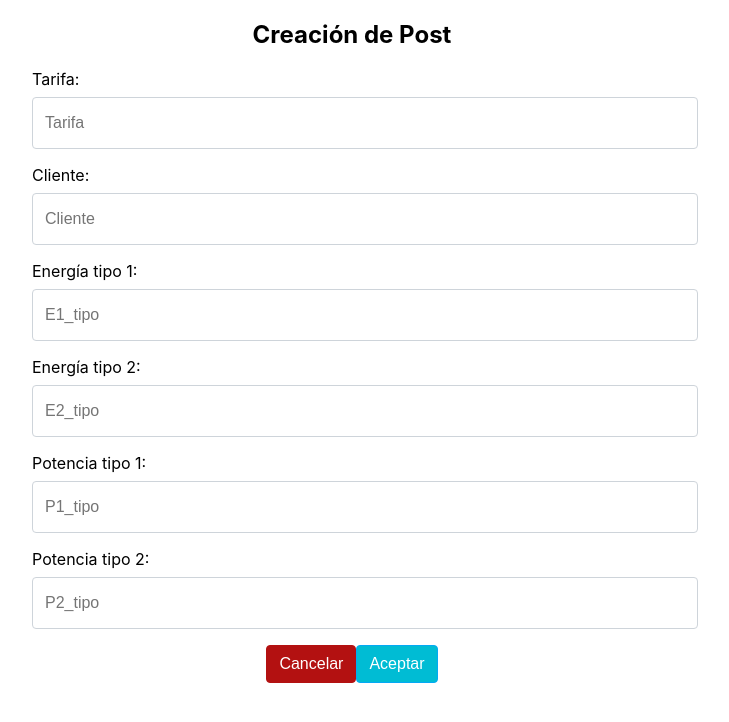
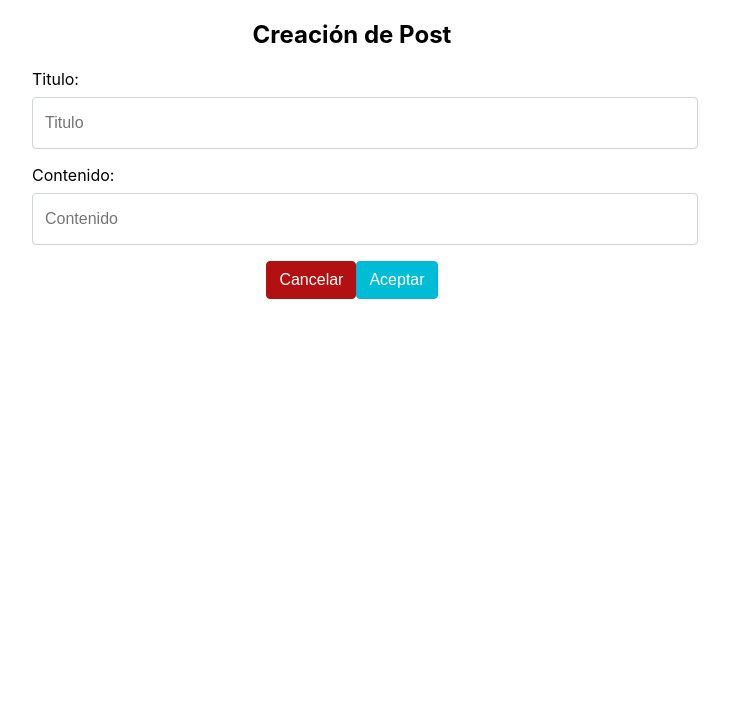
Before and after one commit to joseasanchezzz91/react-desafio-lab, a React (Create React App) app: page /post/new in a window 1280 px wide. Shown: the top 722 px of the page, without its empty margins (288-1017 px from the left). Built offline with nearby package versions, Linux system fonts and the light colour scheme.

Commit message:
conectado el create y el edit a los servicios
todo OK

```diff
--- a/src/components/posts/FormCreate.jsx
+++ b/src/components/posts/FormCreate.jsx
@@ -1,127 +1,72 @@
 import React, { Component } from "react";
 import { Link } from "react-router-dom";
+import { create } from "../../services/post.services";
+import { AlertInfo } from "../alert/Alert";
+import Loading from "../loading/Loading";
 
 export default class FormCreate extends Component {
   constructor(props) {
     super(props);
-    this.state = {};
+    this.state = {
+      loading: false,
+    };
   }
 
-  handleSubmit = (e) => {
-    e.preventDefault();
-    var formData = new FormData();
-
-    formData.append("tarifa", e.target.tarifa.value);
-    formData.append("cliente", e.target.cliente.value);
-    formData.append("e1_tipo", e.target.e1_tipo.value);
-    formData.append("e2_tipo", e.target.e2_tipo.value);
-    formData.append("p1_tipo", e.target.p1_tipo.value);
-    formData.append("p2_tipo", e.target.p2_tipo.value);
-    formData.append("p3_tipo", e.target.p3_tipo.value);
-    formData.append("token", this.props.login.user.token);
-    this.props.create(formData, this.handleAlert);
+  handleSubmit = (event) => {
+    event.preventDefault();
+    let formData = new FormData();
+    formData.append("title", event.target.title.value);
+    formData.append("body", event.target.body.value);
+    this.setState({ loading: true });
+    const createPost = (formData) => {
+      return create(formData);
+    };
+    const isCreate = createPost;
+    if (isCreate) {
+      this.setState({ loading: false });
+      AlertInfo(this.props);
+    }
   };
 
   render() {
     return (
-      <div className="">
+      <div>
+        {this.state.loading ? (
+          <Loading size={60} color={"#123abc"} loading={this.state.loading} />
+        ) : (
+          <div>
             <h2 className="text-center">Creación de Post</h2>
             <form
+              onSubmit={this.handleSubmit}
+              className="center-input"
               id=""
               action=""
-          onSubmit={this.handleLogin}
-          className="center-input"
+              method="post"
             >
-          <div className="pt-5 text-left">
-            <div className="row">
-              <div className="col-md-12 form-group">
-                <div className="form-group">
-                  <label> Tarifa: </label>
+              <div>
+                <label> Titulo: </label>
                 <input
                   autoComplete="off"
-                    name="tarifa"
-                    placeholder="Tarifa"
+                  name="title"
+                  placeholder="Titulo"
                   required={true}
                   type="text"
                   className="input-forms"
-                    style={{ backgroundColor: "#ffffff", left: "61px" }}
                 />
               </div>
-                <div className="form-group">
-                  <label>Cliente:</label>
+
+              <div>
+                <label>Contenido:</label>
                 <input
                   autoComplete="off"
-                    name="cliente"
-                    placeholder="Cliente"
+                  name="body"
+                  placeholder="Contenido"
                   required={true}
-                    type="number"
+                  type="text"
                   className="input-forms"
-                    style={{ backgroundColor: "#ffffff", left: "50px" }}
                 />
               </div>
-              </div>
-            </div>
-            <div className="row">
-              <div className="col-md-12 form-group">
-                <div className="form-group">
-                  <label className="titulo">Energía tipo 1:</label>
-                  <input
-                    autoComplete="off"
-                    name="e1_tipo"
-                    placeholder="E1_tipo"
-                    required={true}
-                    step="any"
-                    type="number"
-                    className="input-forms"
-                    style={{ backgroundColor: "#ffffff", left: "7px" }}
-                  />
-                </div>
-                <div className="form-group">
-                  <label className="titulo">Energía tipo 2:</label>
-                  <input
-                    autoComplete="off"
-                    name="e2_tipo"
-                    placeholder="E2_tipo"
-                    required={true}
-                    step="any"
-                    type="number"
-                    className="input-forms"
-                    style={{ backgroundColor: "#ffffff", left: "7px" }}
-                  />
-                </div>
-              </div>
-            </div>
-            <div className="row">
-              <div className="col-md-12 form-group">
-                <div className="form-group">
-                  <label className="titulo">Potencia tipo 1:</label>
-                  <input
-                    autoComplete="off"
-                    name="p1_tipo"
-                    placeholder="P1_tipo"
-                    required={true}
-                    step="any"
-                    type="number"
-                    className="input-forms"
-                    style={{ backgroundColor: "#ffffff" }}
-                  />
-                </div>
-                <div className="form-group">
-                  <label className="titulo">Potencia tipo 2:</label>
-                  <input
-                    autoComplete="off"
-                    name="p2_tipo"
-                    placeholder="P2_tipo"
-                    required={true}
-                    step="any"
-                    type="number"
-                    className="input-forms"
-                    style={{ backgroundColor: "#ffffff" }}
-                  />
-                </div>
-              </div>
-            </div>
-          </div>
+
               <div className="center">
                 <div className="inline-btn center">
                   <div>
@@ -129,13 +74,15 @@ export default class FormCreate extends Component {
                       <button className="btn button-red">Cancelar</button>
                     </Link>
                   </div>
-              <div className="">
+                  <div>
                     <button className="btn button">Aceptar</button>
                   </div>
                 </div>
               </div>
             </form>
           </div>
+        )}
+      </div>
     );
   }
 }
--- a/src/components/posts/FormEdit.jsx
+++ b/src/components/posts/FormEdit.jsx
@@ -1,13 +1,94 @@
-import React from "react";
+import React, { useEffect, useState } from "react";
+import { Link } from "react-router-dom";
+import { getPost, update } from "../../services/post.services";
+import { AlertInfo } from "../alert/Alert";
+import Loading from "../loading/Loading";
+/**
+ *
+ * Este componente esta elaborado con hooks
+ */
+export default function FormEdit(props) {
+  const [post, setPost] = useState({});
+  const [loading, setLoading] = useState(false);
 
-export default function FormEdit() {
+  useEffect(() => {
+    setLoading(true);
+    const get = async () => {
+      const { id } = props.match.params;
+      const postById = await getPost(id);
+      setPost(postById);
+      setLoading(false);
+    };
+    get();
+  }, [props]);
+
+  const handleSubmit = (event) => {
+    event.preventDefault();
+    let formData = new FormData();
+    formData.append("title", event.target.title.value);
+    formData.append("body", event.target.body.value);
+    setLoading(true);
+    const updatePost = async () => {
+      return await update(formData);
+    };
+    const isUpdate = updatePost();
+    if (isUpdate) {
+      setLoading(false);
+      AlertInfo(props);
+    }
+  };
 
   return (
     <div>
-      <h1>Form Edit</h1>
-      <form>
-          input
-      </form>
+      <h2 className="text-center">Editar de Post</h2>
+      {loading ? (
+        <div className="">
+          <Loading size={60} color={"#123abc"} loading={loading} />{" "}
+        </div>
+      ) : (
+        <div>
+          <form onSubmit={handleSubmit} className="center-input">
+            <div>
+              <label> Titulo: </label>
+              <input
+                autoComplete="off"
+                name="title"
+                placeholder="Titulo"
+                required={true}
+                type="text"
+                defaultValue={post && post.title}
+                className="input-forms"
+              />
+            </div>
+
+            <div>
+              <label>Contenido:</label>
+              <input
+                autoComplete="off"
+                name="body"
+                placeholder="Contenido"
+                required={true}
+                type="text"
+                defaultValue={post && post.body}
+                className="input-forms"
+              />
+            </div>
+
+            <div className="center">
+              <div className="inline-btn center">
+                <div>
+                  <Link to="/">
+                    <button className="btn button-red">Cancelar</button>
+                  </Link>
+                </div>
+                <div>
+                  <button className="btn button">Aceptar</button>
+                </div>
+              </div>
+            </div>
+          </form>
+        </div>
+      )}
     </div>
   );
 }
```
Lines whose indentation alone changed are shown as unchanged.
